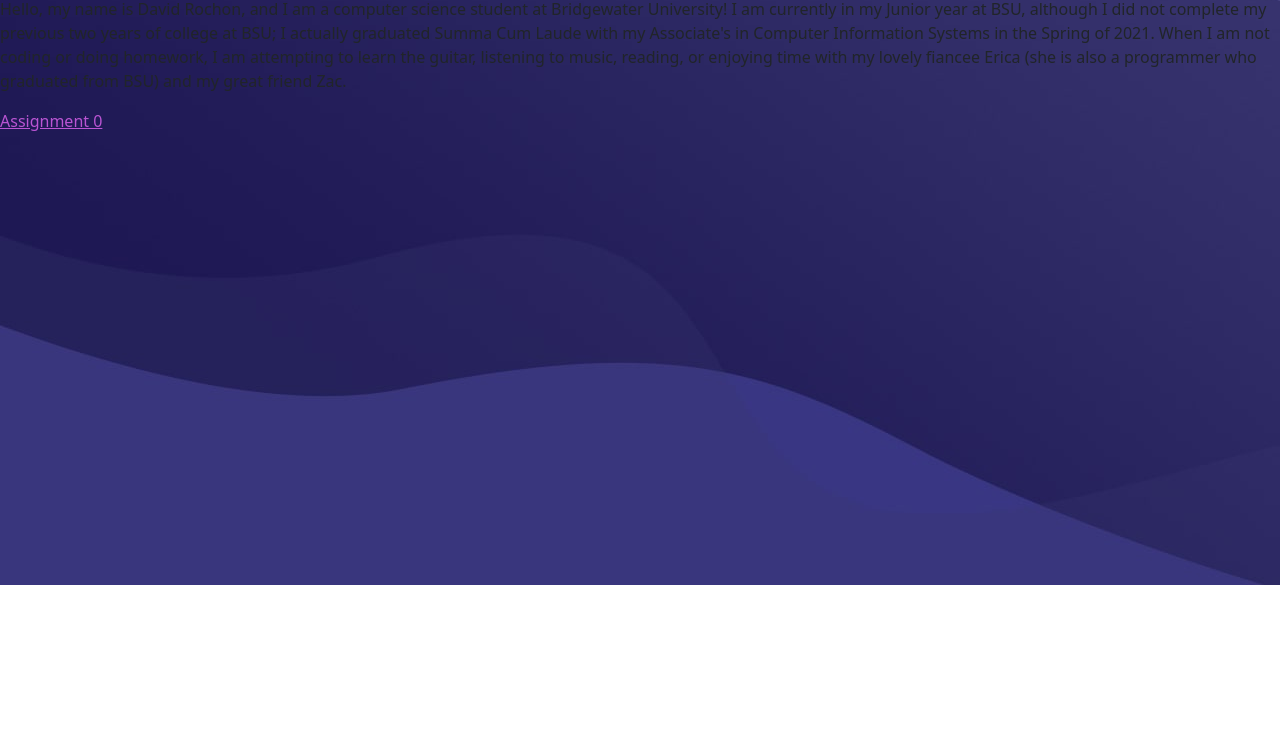
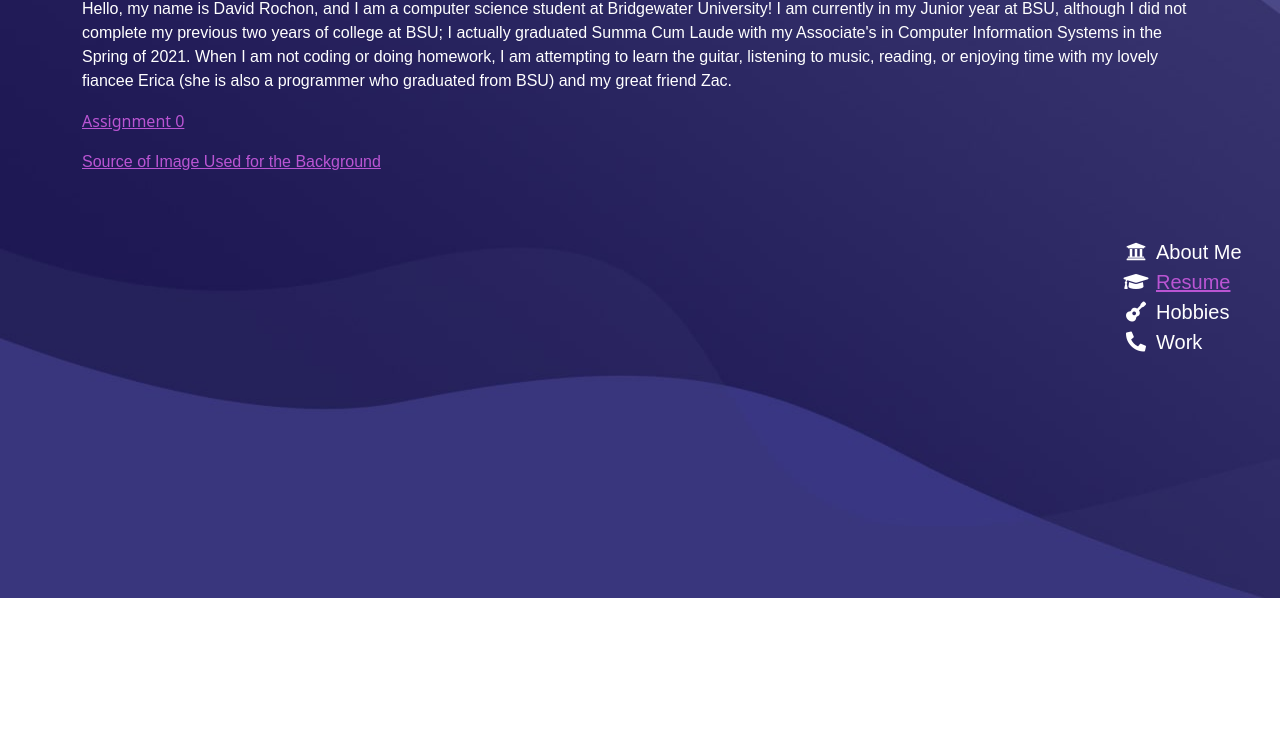
Before and after one commit to FutuRePr0Grammer/FutuRePr0Grammer.github.io, a plain HTML site: page index.html in a window 1280 px wide. Shown: the part 59-800 px from the top of the page. Drawn offline with nearby package versions, Linux system fonts and the light colour scheme.

Commit message:
changed font of text, and added resume

```diff
--- a/index.html
+++ b/index.html
@@ -3,6 +3,7 @@
 
 <head>
     <meta charset = "utf-8">
+    <meta name = "viewport" content = "width = device-width, initial-scale = 1">
     <title>My First Webpage</title>
     <link rel = "stylesheet" href = "main.css">
     <!---bootstrap and fontawesome links-->
@@ -11,8 +12,10 @@
 </head>
 
 <body>
+    <main class = "container">
+        <div class = "about_me">
             <!--header of the page, my name-->
-    <h1>David Rochon</h1>
+            <h1>About Me</h1>
             <!---about me paragraph-->
             <p>Hello, my name is David Rochon, and I am a computer science student at Bridgewater University!
             I am currently in my Junior year at BSU, although I did not complete my previous two years
@@ -21,9 +24,27 @@
             am attempting to learn the guitar, listening to music, reading, or enjoying time with my lovely
             fiancee Erica (she is also a programmer who graduated from BSU) and my great friend Zac.
             </p>
+        </div>
+
+            <!---the menu-->
+            <div class = "menu">
+                <ul class = "fa-ul">
+                    <li><icon class="fa-li fas fa-university"></icon>About Me</li>
+                    <li><icon class="fa-li fas fa-graduation-cap"></icon><a href = "resume.pdf">Resume</a></li>
+                    <li><icon class="fa-li fas fa-solid fa-guitar"></icon>Hobbies</li>
+                    <li><icon class = "fa-li fas fa-phone-alt"></icon>Work</li>
+                </ul>
+            </div>
 
         <!---link to the page for assignment 0-->
         <p><a href = "assignment_0.html">Assignment 0</a></p>
+
+        <!---source for image used for background-->
+        <a class = "source" href =
+            "https://www.pngmagic.com/product_images/website-background-image-size-psd-vector-photo.jpg">
+            Source of Image Used for the Background
+        </a>
+    </main>
 </body>
 
 </html>
--- a/main.css
+++ b/main.css
@@ -1,18 +1,34 @@
 /*css document for the main (home) page of my website futurepr0grammer.github.io*/
+
+/*style for the introductory information*/
+.about_me, .source{
+    font-family: Arial, Helvetica, sans-serif;
+    color: white;
+}
 
 /*body tag style, including background image*/
 body{
-    font-family: Arial, Helvetica, sans-serif;
-    color: white;
     background: url("homepage_background.jpg");
     background-repeat: no-repeat;
     background-position: center;
     /*background-size: cover (or contain?)*/
     height: 100%;
 }
+
+/*styles for links (unvisited and visited, respectively)*/
 a:link{
     color: mediumorchid;
 }
 a:visited{
     color: yellow;
 }
+
+/*styles for the menu of links to the resume etc.*/
+.menu{
+    color: white;
+    font-family: Arial, Helvetica, sans-serif;
+    font-size: 20px;
+    position: absolute;
+    margin-left: 80%;
+    margin-top: 10%;
+}
```
Also changed, not shown: 2 other files. Lines whose indentation alone changed are shown as unchanged.
